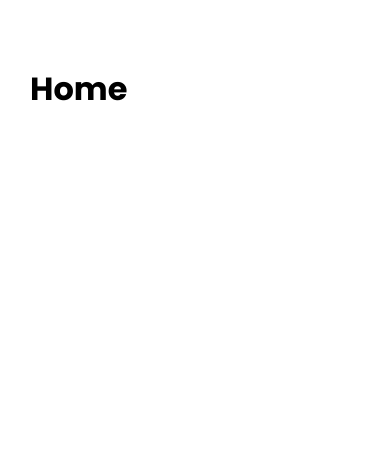
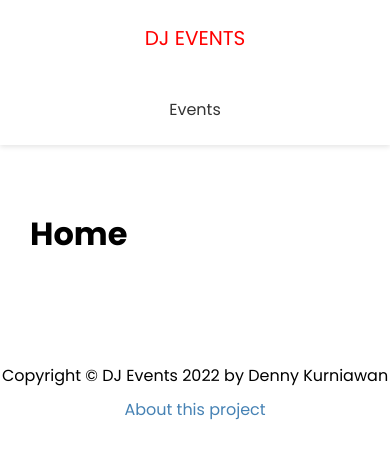
Before and after one commit to denny-kurniawan/dj-events-frontend, a Next.js app: page / in a window 390 px wide. Shown: the top 458 px of the page. Built offline with nearby package versions, Linux system fonts and the light colour scheme.

Commit message:
Header & Footer

```diff
--- /dev/null
+++ b/components/Footer.js
@@ -0,0 +1,14 @@
+import Link from 'next/link'
+import styles from '../styles/Footer.module.css'
+
+const Footer = () => {
+  return (
+    <footer className={styles.footer}>
+      <p>Copyright &copy; DJ Events 2022 by Denny Kurniawan</p>
+      <p>
+        <Link href='/about'>About this project</Link>
+      </p>
+    </footer>
+  )
+}
+export default Footer
--- /dev/null
+++ b/components/Header.js
@@ -0,0 +1,21 @@
+import Link from 'next/link'
+import styles from '../styles/Header.module.css'
+
+const Header = () => {
+  return (
+    <header className={styles.header}>
+      <div className={styles.logo}>
+        <Link href='/'>DJ Events</Link>
+      </div>
+
+      <nav>
+        <ul>
+          <li>
+            <Link href='/events'>Events</Link>
+          </li>
+        </ul>
+      </nav>
+    </header>
+  )
+}
+export default Header
--- a/components/Layout.js
+++ b/components/Layout.js
@@ -1,5 +1,7 @@
 import Head from 'next/head'
 import styles from '../styles/Layout.module.css'
+import Footer from './Footer'
+import Header from './Header'
 
 const Layout = ({ title, keywords, description, children }) => {
   return (
@@ -10,7 +12,11 @@
         <meta name='keywords' content={keywords} />
       </Head>
 
+      <Header />
+
       <div className={styles.container}>{children}</div>
+
+      <Footer />
     </div>
   )
 }
--- /dev/null
+++ b/styles/Footer.module.css
@@ -0,0 +1,8 @@
+.footer {
+  margin: 100px 0 40px;
+  text-align: center;
+}
+
+.footer p {
+  margin: 5px 0;
+}
--- /dev/null
+++ b/styles/Header.module.css
@@ -0,0 +1,56 @@
+.header {
+  display: flex;
+  justify-content: space-between;
+  align-items: center;
+  background: #fff;
+  color: #333;
+  height: 60px;
+  padding: 0 30px;
+  box-shadow: 0 2px 5px rgba(0, 0, 0, 0.1);
+}
+
+.header a {
+  color: #333;
+  margin-right: 20px;
+}
+
+.header a:hover {
+  color: #000;
+}
+.header ul {
+  display: flex;
+  align-items: center;
+  justify-content: center;
+  list-style: none;
+}
+
+.logo {
+  color: red;
+  font-size: 20px;
+  text-transform: uppercase;
+}
+
+.logo a {
+  color: red;
+}
+
+@media (max-width: 768px) {
+  .header {
+    flex-direction: column;
+    height: auto;
+  }
+
+  .header ul {
+    margin: 20px 0;
+    flex-direction: column;
+    text-align: center;
+  }
+
+  .header a {
+    margin-right: 0;
+  }
+
+  .logo {
+    margin: 20px 0;
+  }
+}
```
